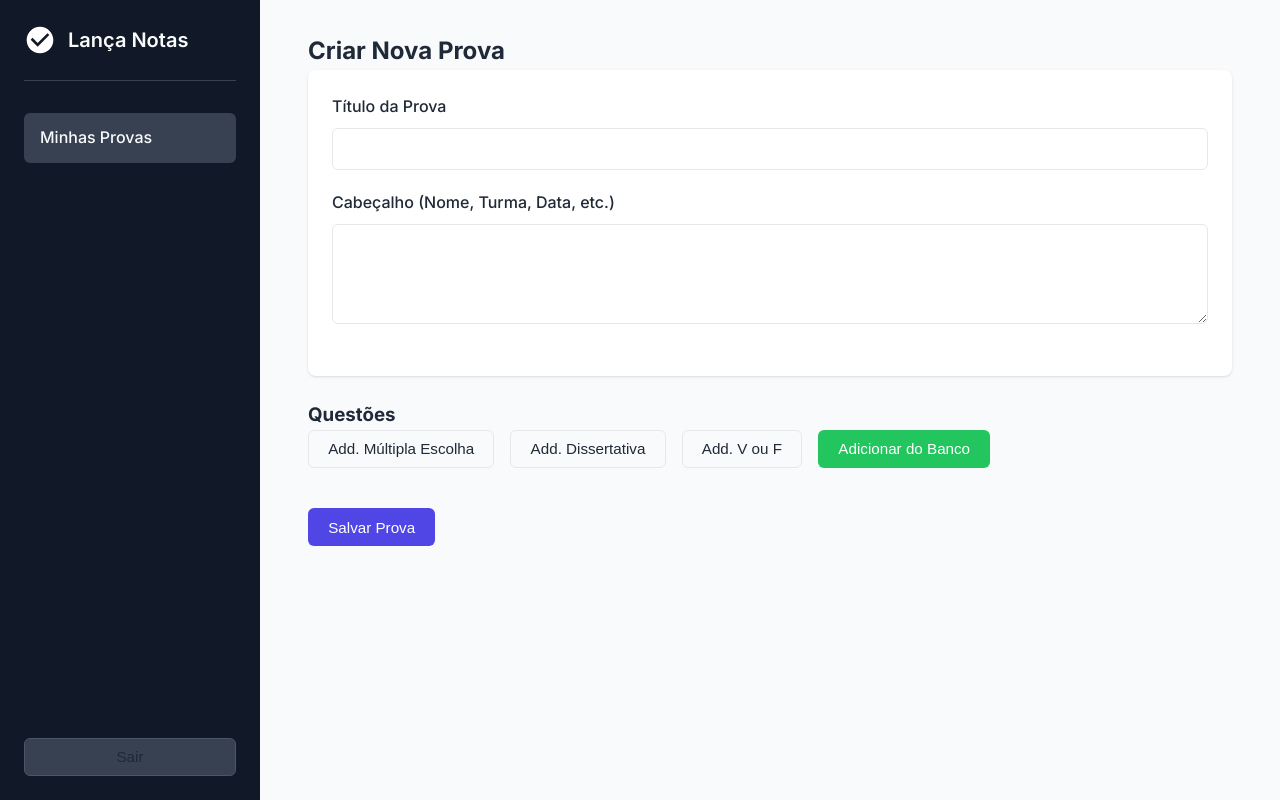
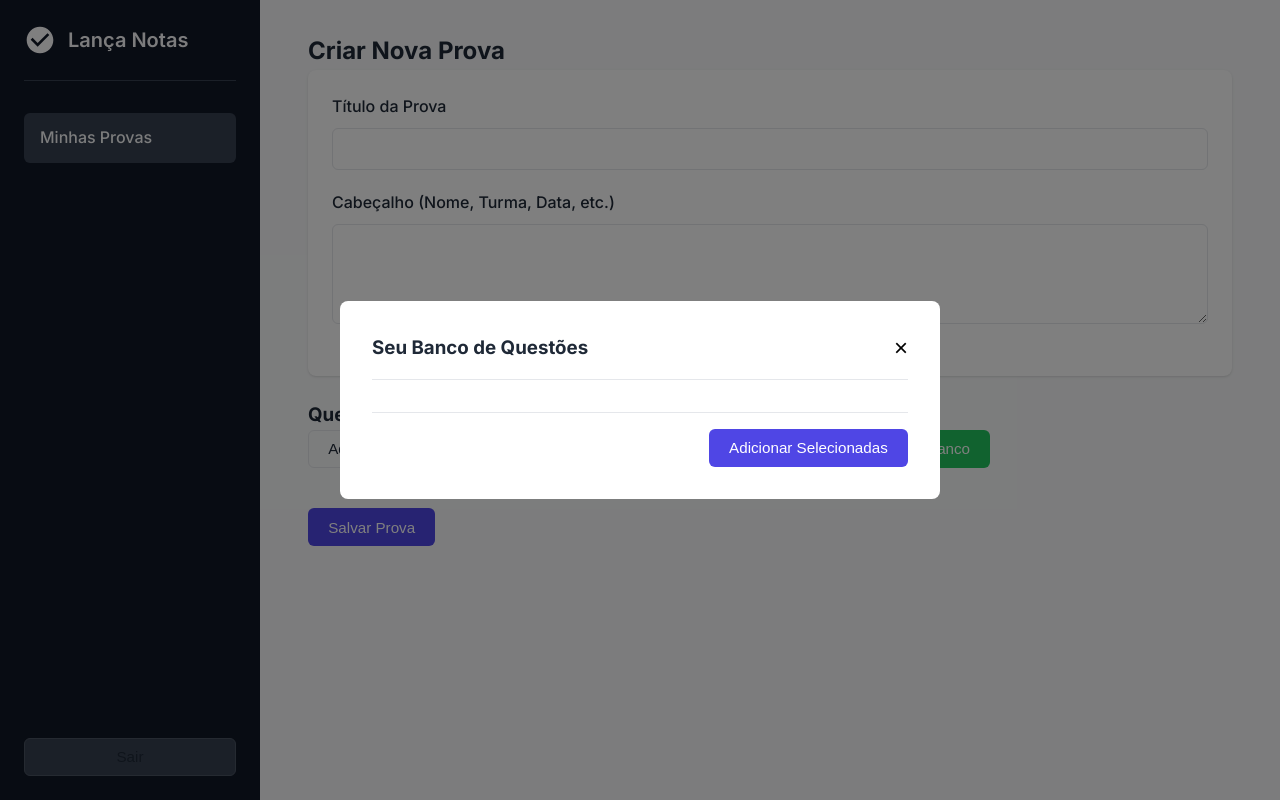
Before and after one commit to kaissanproject/lancanota, a Flask app: page /editor in a window 1280 px wide. Run offline with Flask 3, Linux system fonts and the light colour scheme; the visitor is signed in with stand-in values (Sample User, id 1).

Commit message:
Update style.css

```diff
--- a/static/style.css
+++ b/static/style.css
@@ -202,9 +202,84 @@ body {
     display: flex;
     gap: 1rem;
     margin-bottom: 1.5rem;
+    flex-wrap: wrap;
 }
 
 .alternativas-group { margin-top: 1rem; }
 .hidden { display: none; }
 .dissertativa-aviso { color: var(--secondary-color); font-style: italic; }
 .alternativas-correcao { margin: 1rem 0; display: flex; gap: 1rem; }
+
+/* --- NOVOS ESTILOS PARA O MODAL DO BANCO DE QUESTÕES --- */
+.modal-overlay {
+    position: fixed;
+    top: 0;
+    left: 0;
+    width: 100%;
+    height: 100%;
+    background-color: rgba(0, 0, 0, 0.5);
+    display: flex;
+    justify-content: center;
+    align-items: center;
+    z-index: 1000;
+}
+
+.modal-content {
+    background-color: white;
+    padding: 2rem;
+    border-radius: 8px;
+    width: 90%;
+    max-width: 600px;
+    max-height: 90vh;
+    display: flex;
+    flex-direction: column;
+}
+
+.modal-header {
+    display: flex;
+    justify-content: space-between;
+    align-items: center;
+    border-bottom: 1px solid var(--border-color);
+    padding-bottom: 1rem;
+    margin-bottom: 1rem;
+}
+
+.close-button {
+    background: none;
+    border: none;
+    font-size: 1.5rem;
+    cursor: pointer;
+}
+
+.modal-body {
+    overflow-y: auto;
+    flex-grow: 1;
+}
+
+.banco-questao-item {
+    display: flex;
+    align-items: center;
+    padding: 0.75rem;
+    border-bottom: 1px solid var(--border-color);
+}
+
+.banco-questao-item:last-child {
+    border-bottom: none;
+}
+
+.banco-questao-item input[type="checkbox"] {
+    margin-right: 1rem;
+    width: 18px;
+    height: 18px;
+}
+
+.banco-questao-item label {
+    flex-grow: 1;
+}
+
+.modal-footer {
+    border-top: 1px solid var(--border-color);
+    padding-top: 1rem;
+    margin-top: 1rem;
+    text-align: right;
+}
```
